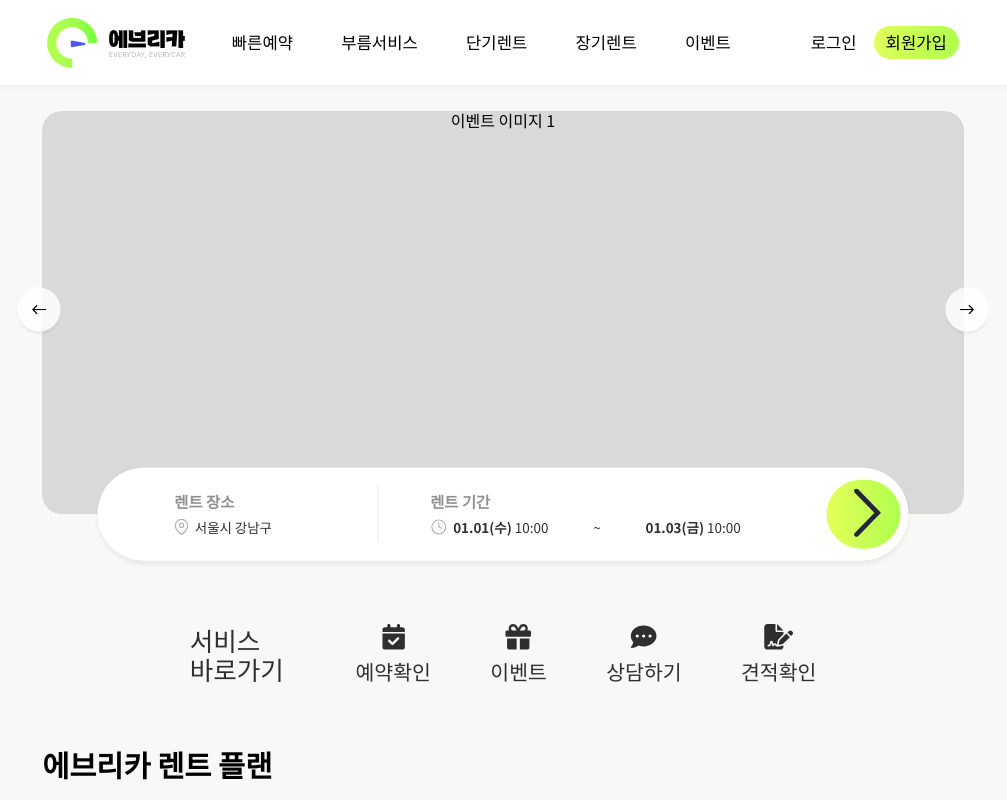
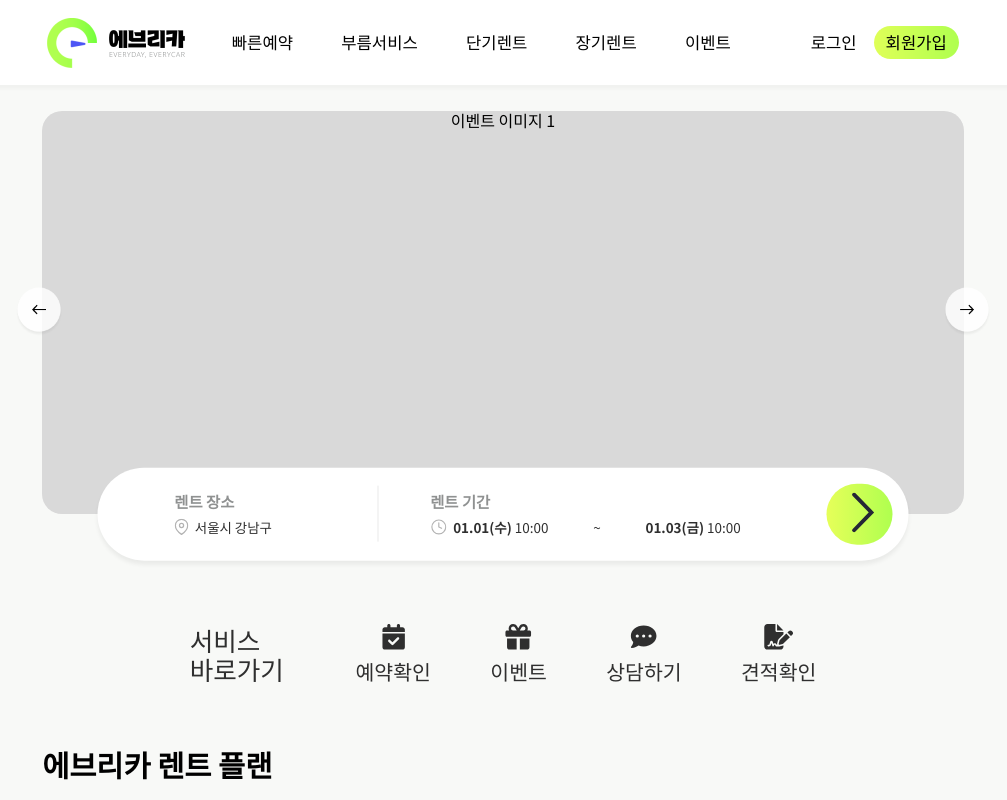
Before and after one commit to STERNDELFTIN/everycar-frontend, a React (Create React App) app in the folder everycar-frontend/: page / in a window 1280 px wide. Shown: the top 800 px of the page, without its empty margins (137-1144 px from the left). Built offline with nearby package versions, Linux system fonts and the light colour scheme.

Commit message:
메인페이지 렌트 버튼 사이즈 조정

```diff
--- a/everycar-frontend/src/css/main/Content.css
+++ b/everycar-frontend/src/css/main/Content.css
@@ -63,7 +63,7 @@
     align-items: center;
 }
 .rent-btn button {
-    width: 100%; height: auto;
+    width: 82%; height: auto;
     background: linear-gradient(to left, #AFFF4F, #E6FF59);
     border-radius: 100px;
     border: none;
@@ -72,7 +72,7 @@
     cursor: pointer;
 }
 .rent-btn svg {
-    width: 70%; height: auto;
+    width: 65%; height: auto;
     aspect-ratio: 1 / 1;
     margin-left: 0.3vw;
 }
```
